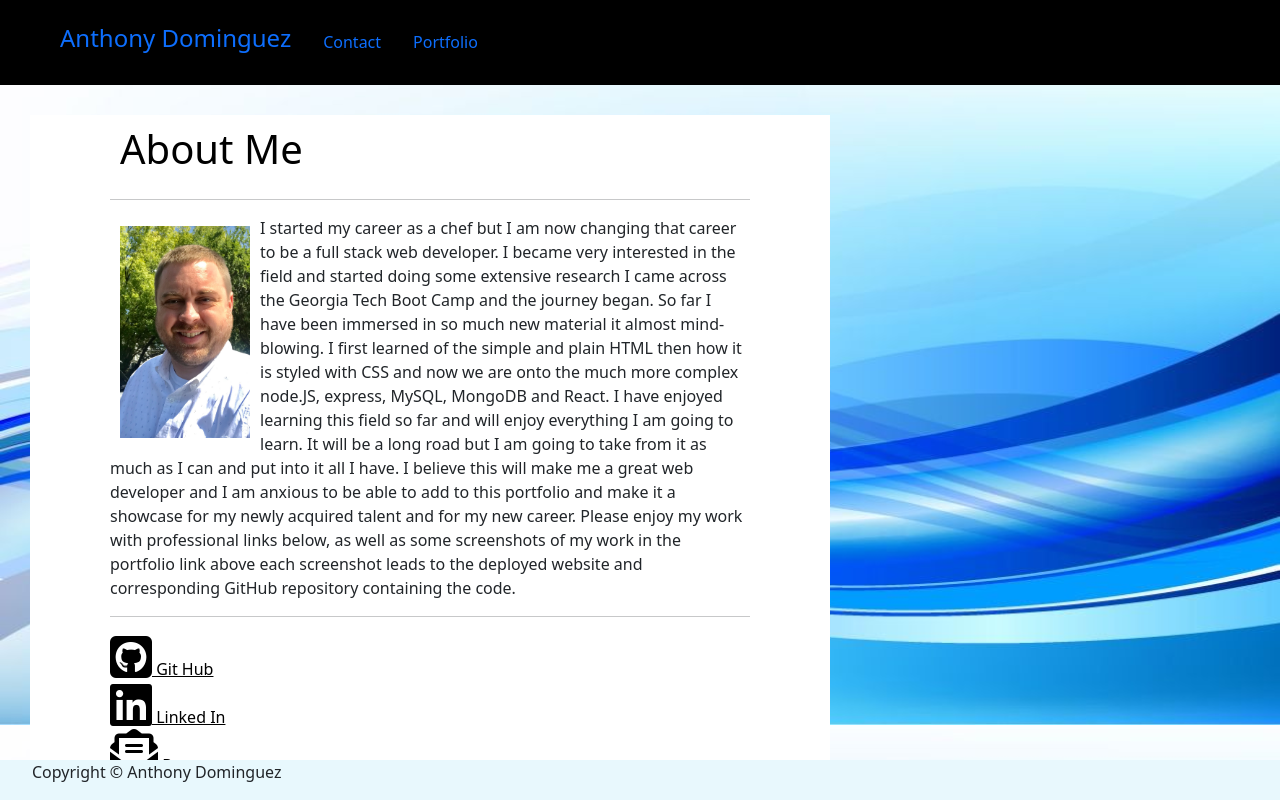
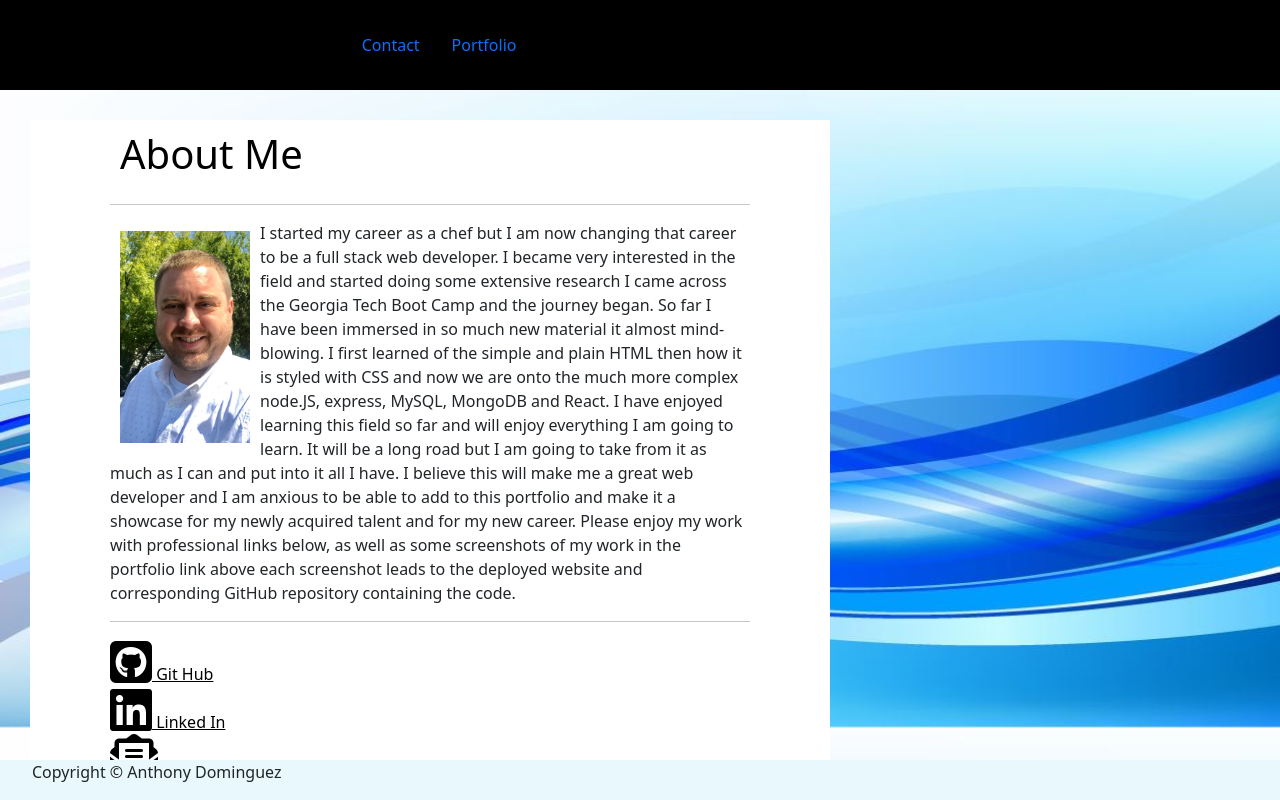
Before and after one commit to anthonydominguez86/anthony-dominguez-86-react, a React (Create React App) app in the folder portfolio/: page / in a window 1280 px wide. Shown: the top 800 px of the page. Built offline with nearby package versions, Linux system fonts and the light colour scheme.

Commit message:
changed anthony on navbar to h3 so I could style carousel text

```diff
--- a/portfolio/src/components/NavBar.js
+++ b/portfolio/src/components/NavBar.js
@@ -23,7 +23,7 @@ function NavBar(){
           to="/about"
           className={location.pathname === "/about" ? "nav-link active" : "nav-link"}
         >
-          <h4>Anthony Dominguez</h4>
+          <h3>Anthony Dominguez</h3>
         </Link>
         <Link
           to="/contact"
```
